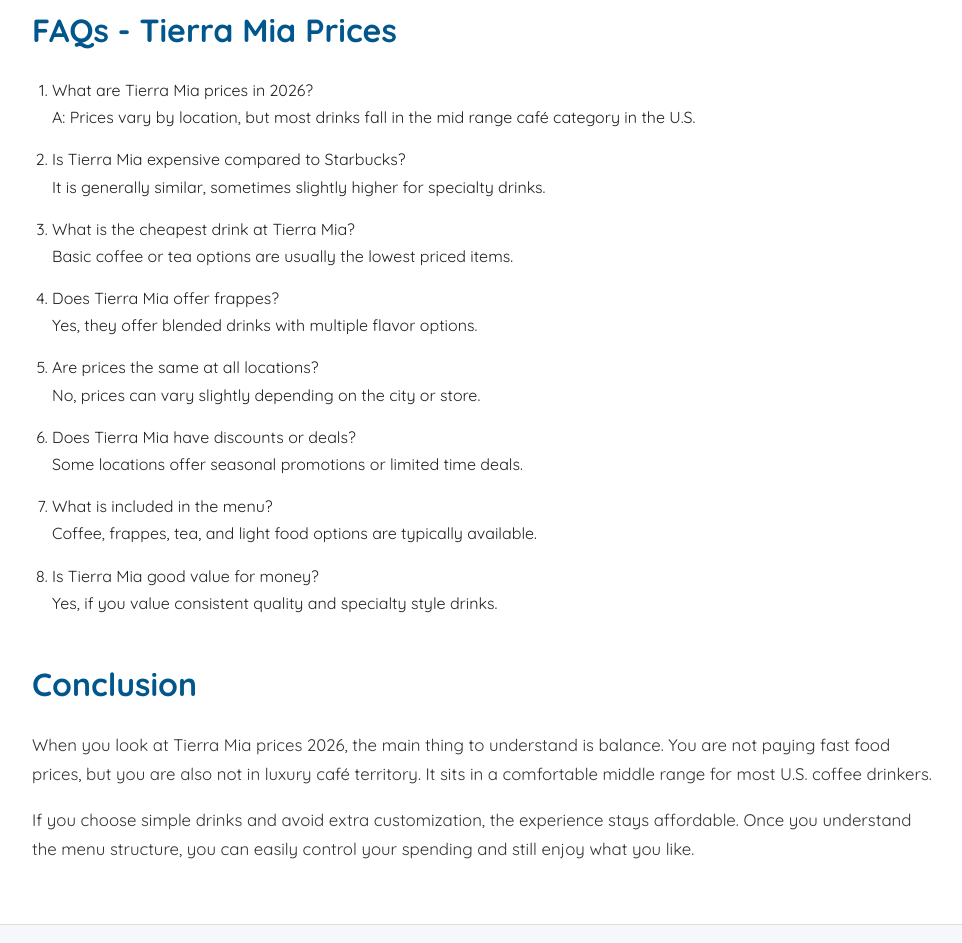
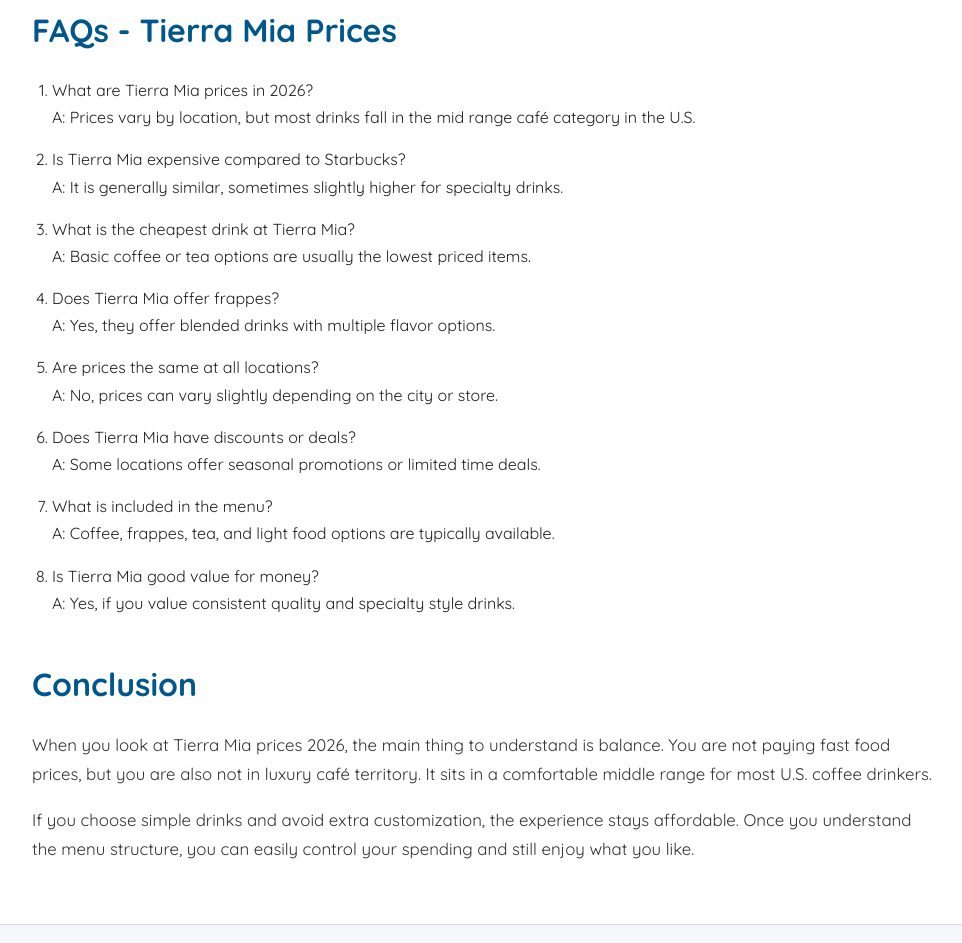
Before and after one commit to tierramiamenu/tierra-mia-prices, a plain HTML site: page index.html in a window 1280 px wide. Shown: the part 3098-4041 px from the top of the page, without its empty margins (158-1120 px from the left). Drawn offline with Linux system fonts and the light colour scheme.

Commit message:
index.html

```diff
--- a/index.html
+++ b/index.html
@@ -92,13 +92,13 @@
     <h2>FAQs - Tierra Mia Prices</h2>
     <ol>
       <li>What are Tierra Mia prices in 2026? <br> A: Prices vary by location, but most drinks fall in the mid range café category in the U.S.</li>
-      <li>Is Tierra Mia expensive compared to Starbucks? <br> It is generally similar, sometimes slightly higher for specialty drinks.</li>
-      <li>What is the cheapest drink at Tierra Mia? <br> Basic coffee or tea options are usually the lowest priced items.</li>
-      <li>Does Tierra Mia offer frappes? <br> Yes, they offer blended drinks with multiple flavor options.</li>
-      <li>Are prices the same at all locations? <br> No, prices can vary slightly depending on the city or store.</li>
-      <li>Does Tierra Mia have discounts or deals? <br> Some locations offer seasonal promotions or limited time deals.</li>
-      <li>What is included in the menu? <br> Coffee, frappes, tea, and light food options are typically available.</li>
-      <li>Is Tierra Mia good value for money? <br> Yes, if you value consistent quality and specialty style drinks.</li>
+      <li>Is Tierra Mia expensive compared to Starbucks? <br> A: It is generally similar, sometimes slightly higher for specialty drinks.</li>
+      <li>What is the cheapest drink at Tierra Mia? <br> A: Basic coffee or tea options are usually the lowest priced items.</li>
+      <li>Does Tierra Mia offer frappes? <br> A: Yes, they offer blended drinks with multiple flavor options.</li>
+      <li>Are prices the same at all locations? <br> A: No, prices can vary slightly depending on the city or store.</li>
+      <li>Does Tierra Mia have discounts or deals? <br> A: Some locations offer seasonal promotions or limited time deals.</li>
+      <li>What is included in the menu? <br> A: Coffee, frappes, tea, and light food options are typically available.</li>
+      <li>Is Tierra Mia good value for money? <br> A: Yes, if you value consistent quality and specialty style drinks.</li>
     </ol>
 
     <h2>Conclusion</h2>
```
